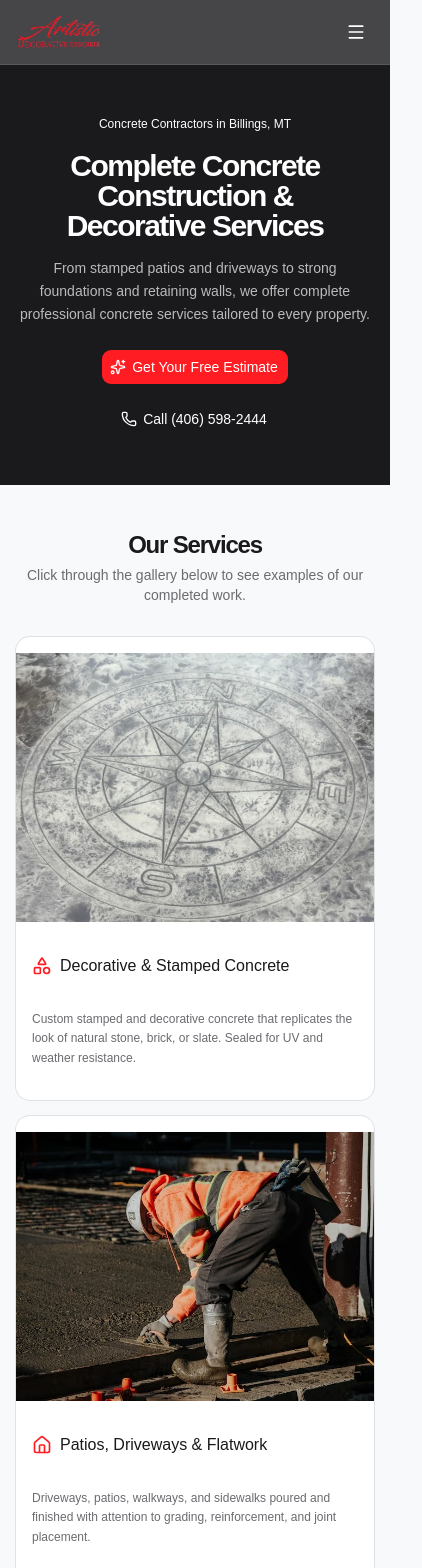
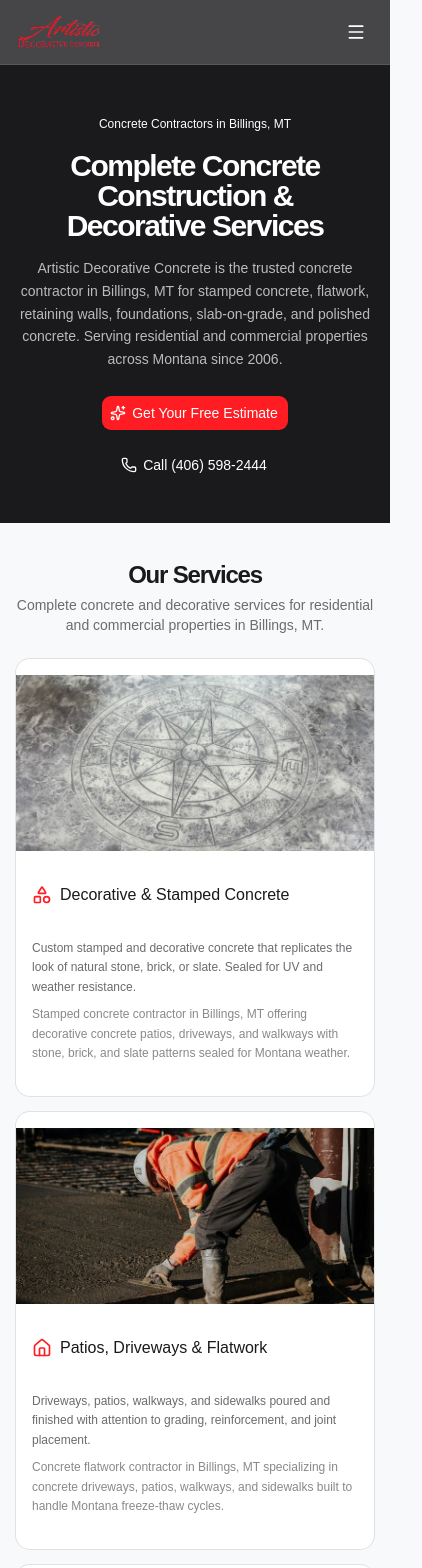
Before and after one commit to christianemmanuelcreates/artistic-decorative-concrete, a React (Vite) app: page /services in a window 390 px wide. Shown: the top 1568 px of the page, 422 px wide, since content can reach past the window. Built offline with nearby package versions, Linux system fonts and the light colour scheme.

Commit message:
Update Services page & standardize grids/images

```diff
--- a/src/components/SEOHead.tsx
+++ b/src/components/SEOHead.tsx
@@ -6,12 +6,14 @@
   "Artistic Decorative Concrete provides expert decorative concrete, flatwork, and foundations in Billings, MT. Serving Montana since 2006.";
 
 const SERVICES_ITEM_LIST = [
-  "Concrete Flat Work",
-  "Stamped Concrete",
+  "Decorative & Stamped Concrete",
+  "Patios, Driveways & Flatwork",
+  "Stone Work & Outdoor Features",
   "Retaining Walls",
-  "Foundations",
-  "Slab on Grade",
-  "Excavation Services",
+  "Foundations & Slab on Grade",
+  "Polished Concrete",
+  "Concrete Restoration",
+  "Custom Concrete Solutions",
 ];
 
 interface SEOHeadProps {
--- a/src/data/services.ts
+++ b/src/data/services.ts
@@ -14,6 +14,7 @@
   slug: string;
   title: string;
   description: string;
+  seoDescription: string;
   icon: LucideIcon;
   image: string;
   imageAlt: string;
@@ -25,72 +26,88 @@
     title: "Decorative & Stamped Concrete",
     description:
       "Custom stamped and decorative concrete that replicates the look of natural stone, brick, or slate. Sealed for UV and weather resistance.",
+    seoDescription:
+      "Stamped concrete contractor in Billings, MT offering decorative concrete patios, driveways, and walkways with stone, brick, and slate patterns sealed for Montana weather.",
     icon: Shapes,
     image: "/images/services/Stamped_concrete_compass.jpg",
-    imageAlt: "Stamped concrete compass inlay",
+    imageAlt: "Stamped concrete compass inlay in Billings MT",
   },
   {
     slug: "patios-driveways-flatwork",
     title: "Patios, Driveways & Flatwork",
     description:
       "Driveways, patios, walkways, and sidewalks poured and finished with attention to grading, reinforcement, and joint placement.",
+    seoDescription:
+      "Concrete flatwork contractor in Billings, MT specializing in concrete driveways, patios, walkways, and sidewalks built to handle Montana freeze-thaw cycles.",
     icon: Home,
     image: "/images/services/concrete_flatwork.jpeg",
-    imageAlt: "Concrete flatwork",
+    imageAlt: "Concrete flatwork driveway and patio in Billings MT",
   },
   {
     slug: "stone-work-outdoor-features",
     title: "Stone Work & Outdoor Features",
     description:
       "Custom stone patios, walkways, fire pits, and water features that shape your landscape and add lasting visual structure.",
+    seoDescription:
+      "Custom stone work and outdoor concrete features in Billings, MT including stone patios, fire pits, water features, and walkways built for Montana landscapes.",
     icon: Flame,
     image: "/images/services/firepit_active.jpg",
-    imageAlt: "Active fire pit",
+    imageAlt: "Custom stone fire pit outdoor feature in Billings MT",
   },
   {
     slug: "retaining-walls",
     title: "Retaining Walls",
     description:
       "Retaining walls engineered to handle soil pressure and drainage, preventing erosion while adding clean visual structure.",
+    seoDescription:
+      "Concrete and stone retaining wall contractor in Billings, MT building engineered retaining walls for erosion control, drainage, and landscape structure.",
     icon: Trees,
     image: "/images/services/retaining_walls.jpeg",
-    imageAlt: "Retaining wall",
+    imageAlt: "Concrete retaining wall in Billings MT",
   },
   {
     slug: "foundations-slab-on-grade",
     title: "Foundations & Slab on Grade",
     description:
       "Code-compliant footings, foundation walls, and slab-on-grade construction for homes, garages, and light commercial buildings.",
+    seoDescription:
+      "Concrete foundation and slab on grade contractor in Billings, MT providing code-compliant footings, foundation walls, and slab-on-grade for residential and commercial builds.",
     icon: Hammer,
     image: "/images/foundations/foundations.jpg",
-    imageAlt: "Foundation pour",
+    imageAlt: "Concrete foundation pour in Billings MT",
   },
   {
     slug: "polished-concrete",
     title: "Polished Concrete",
     description:
       "Smooth, glossy polished concrete surfaces ideal for garages, basements, and commercial interiors.",
+    seoDescription:
+      "Polished concrete contractor in Billings, MT delivering smooth, glossy polished concrete floors for garages, basements, and commercial interiors.",
     icon: Layers,
     image: "/images/services/stone_patio_floor.jpeg",
-    imageAlt: "Polished concrete surface",
+    imageAlt: "Polished concrete floor surface in Billings MT",
   },
   {
     slug: "concrete-restoration",
     title: "Concrete Restoration",
     description:
       "Cost-effective resurfacing and restoration to rejuvenate worn or damaged concrete surfaces without full replacement.",
+    seoDescription:
+      "Concrete restoration and resurfacing in Billings, MT repairing and rejuvenating worn or damaged concrete driveways, patios, and walkways without full replacement.",
     icon: RefreshCw,
     image: "/images/services/stone_work.jpg",
-    imageAlt: "Concrete restoration detail",
+    imageAlt: "Concrete restoration and resurfacing in Billings MT",
   },
   {
     slug: "custom-concrete-solutions",
     title: "Custom Concrete Solutions",
     description:
       "Custom concrete solutions finished with a penetrating sealer for superb weather and UV resistance, tailored to your property.",
+    seoDescription:
+      "Custom decorative concrete solutions in Billings, MT sealed for UV and weather resistance, tailored to residential and commercial properties across Montana.",
     icon: Shield,
     image: "/images/services/stone_entry_patio.jpeg",
-    imageAlt: "Custom stone entry patio",
+    imageAlt: "Custom decorative concrete entry patio in Billings MT",
   },
 ];
 
@@ -108,3 +125,7 @@
   { src: "/images/services/stone_walkway_treepit.jpg", caption: "Stone walkway with tree pit" },
   { src: "/images/services/image000008.JPG", caption: "Project showcase" },
 ];
+
+export function buildLocalizedSeoParagraph(locationName: string): string {
+  return `Artistic Decorative Concrete is the trusted decorative concrete contractor in ${locationName}, MT for stamped concrete patios, concrete driveways, retaining walls, foundations, slab-on-grade, and polished concrete floors. We have served ${locationName} and the surrounding Montana communities since 2006, delivering residential and commercial concrete built to withstand Montana freeze-thaw cycles. Call (406) 598-2444 for a free estimate on your ${locationName} concrete project.`;
+}
--- a/src/pages/Services.tsx
+++ b/src/pages/Services.tsx
@@ -1,29 +1,18 @@
-import { useState } from "react";
 import { Link } from "react-router-dom";
 import Layout from "@/components/Layout";
 import { Badge } from "@/components/ui/badge";
 import { Button } from "@/components/ui/button";
 import { Card, CardContent, CardHeader, CardTitle } from "@/components/ui/card";
-import {
-  Carousel,
-  CarouselContent,
-  CarouselItem,
-  CarouselPrevious,
-  CarouselNext,
-  type CarouselApi,
-} from "@/components/ui/carousel";
 import { Phone, Sparkles } from "lucide-react";
-import { SERVICES, SHOWCASE_IMAGES } from "@/data/services";
+import { SERVICES } from "@/data/services";
 
 export default function Services() {
-  const [carouselApi, setCarouselApi] = useState<CarouselApi>();
-
   return (
     <Layout
       seo={{
         title: "Concrete Services in Billings, MT | Artistic Decorative",
         description:
-          "Explore complete concrete construction services: flatwork, stamped concrete, retaining walls, foundations, slab-on-grade, and excavation in Billings, MT.",
+          "Decorative concrete, stamped concrete, flatwork, retaining walls, foundations, slab-on-grade, and polished concrete in Billings, MT. Serving Montana since 2006.",
         canonical: "https://artisticdecorativeconcrete.com/services",
         ogType: "website",
         schemaTypes: ["LocalBusiness", "Organization", "BreadcrumbList", "ItemList"],
@@ -31,7 +20,7 @@
       hasLocalBusiness={true}
     >
       {/* Hero */}
-      <section className="bg-[#1A1A1D] pt-12 pb-12 md:pt-16 md:pb-14">
+      <section className="bg-[#1A1A1D] pt-12 pb-10 md:pt-16 md:pb-12">
         <div className="max-w-7xl mx-auto px-4 sm:px-6 lg:px-8 flex flex-col items-center text-center">
           <Badge variant="secondary" className="mb-4">
             Concrete Contractors in Billings, MT
@@ -40,8 +29,9 @@
             Complete Concrete Construction &amp; Decorative Services
           </h1>
           <p className="mt-4 text-sm md:text-base text-white/70 leading-relaxed max-w-[60ch]">
-            From stamped patios and driveways to strong foundations and retaining walls, we offer
-            complete professional concrete services tailored to every property.
+            Artistic Decorative Concrete is the trusted concrete contractor in Billings, MT for
+            stamped concrete, flatwork, retaining walls, foundations, slab-on-grade, and polished
+            concrete. Serving residential and commercial properties across Montana since 2006.
           </p>
           <div className="mt-6 flex flex-col gap-4 sm:flex-row sm:items-center">
             <Link to="/contact">
@@ -60,21 +50,21 @@
         </div>
       </section>
 
-      {/* Service cards grid */}
-      <section className="bg-background py-12 md:py-16">
-        <div className="max-w-7xl mx-auto px-4 sm:px-6 lg:px-8">
-          <div className="flex flex-col items-center text-center mb-8">
+      {/* Service cards grid - 3 columns on desktop */}
+      <section className="bg-background py-10 md:py-14">
+        <div className="max-w-6xl mx-auto px-4 sm:px-6 lg:px-8">
+          <div className="flex flex-col items-center text-center mb-6">
             <h2 className="text-2xl md:text-3xl tracking-tighter leading-none font-bold text-foreground">
               Our Services
             </h2>
             <p className="mt-2 text-sm text-muted-foreground max-w-[55ch]">
-              Click through the gallery below to see examples of our completed work.
+              Complete concrete and decorative services for residential and commercial properties in Billings, MT.
             </p>
           </div>
-          <div className="grid grid-cols-1 sm:grid-cols-2 lg:grid-cols-4 gap-4 md:gap-6">
+          <div className="grid grid-cols-1 sm:grid-cols-2 lg:grid-cols-3 gap-4 md:gap-6">
             {SERVICES.map((service) => (
               <Card key={service.slug} className="h-full overflow-hidden">
-                <div className="aspect-[4/3] w-full overflow-hidden">
+                <div className="h-44 w-full overflow-hidden">
                   <img
                     src={service.image}
                     alt={service.imageAlt}
@@ -84,13 +74,16 @@
                 </div>
                 <CardHeader className="gap-2 p-4">
                   <div className="flex items-center gap-2">
-                    <service.icon className="size-5 text-primary" aria-hidden="true" />
+                    <service.icon className="size-5 text-primary shrink-0" aria-hidden="true" />
                     <CardTitle className="text-base">{service.title}</CardTitle>
                   </div>
                 </CardHeader>
                 <CardContent className="p-4 pt-0">
                   <p className="text-xs leading-relaxed text-muted-foreground">
                     {service.description}
+                  </p>
+                  <p className="mt-2 text-xs leading-relaxed text-muted-foreground/80">
+                    {service.seoDescription}
                   </p>
                 </CardContent>
               </Card>
@@ -99,49 +92,8 @@
         </div>
       </section>
 
-      {/* Project carousel */}
-      <section className="bg-muted py-12 md:py-16">
-        <div className="max-w-7xl mx-auto px-4 sm:px-6 lg:px-8">
-          <div className="flex flex-col items-center text-center mb-8">
-            <h2 className="text-2xl md:text-3xl tracking-tighter leading-none font-bold text-foreground">
-              Project Showcase
-            </h2>
-            <p className="mt-2 text-sm text-muted-foreground max-w-[55ch]">
-              A selection of completed work across Montana
-            </p>
-          </div>
-          <Carousel
-            opts={{ loop: true }}
-            setApi={setCarouselApi}
-            className="mx-auto max-w-5xl"
-          >
-            <CarouselContent>
-              {SHOWCASE_IMAGES.map((image) => (
-                <CarouselItem key={image.src} className="md:basis-1/2 lg:basis-1/3">
-                  <div className="flex flex-col gap-2">
-                    <div className="overflow-hidden rounded-lg">
-                      <img
-                        src={image.src}
-                        alt={image.caption}
-                        loading="lazy"
-                        className="aspect-[4/3] w-full object-cover"
-                      />
-                    </div>
-                    <p className="text-center text-xs text-muted-foreground">
-                      {image.caption}
-                    </p>
-                  </div>
-                </CarouselItem>
-              ))}
-            </CarouselContent>
-            <CarouselPrevious />
-            <CarouselNext />
-          </Carousel>
-        </div>
-      </section>
-
       {/* CTA Banner */}
-      <section className="bg-[#1A1A1D] py-12 md:py-16">
+      <section className="bg-[#1A1A1D] py-10 md:py-14">
         <div className="max-w-7xl mx-auto px-4 sm:px-6 lg:px-8 flex flex-col items-center text-center">
           <h2 className="text-2xl md:text-4xl tracking-tighter leading-none font-bold text-white max-w-2xl text-balance">
             Let&apos;s Build Something That Lasts
```
Also changed, not shown: src/pages/Home.tsx (+21 -18 lines), src/pages/ServiceAreaPage.tsx (+20 -13 lines).
